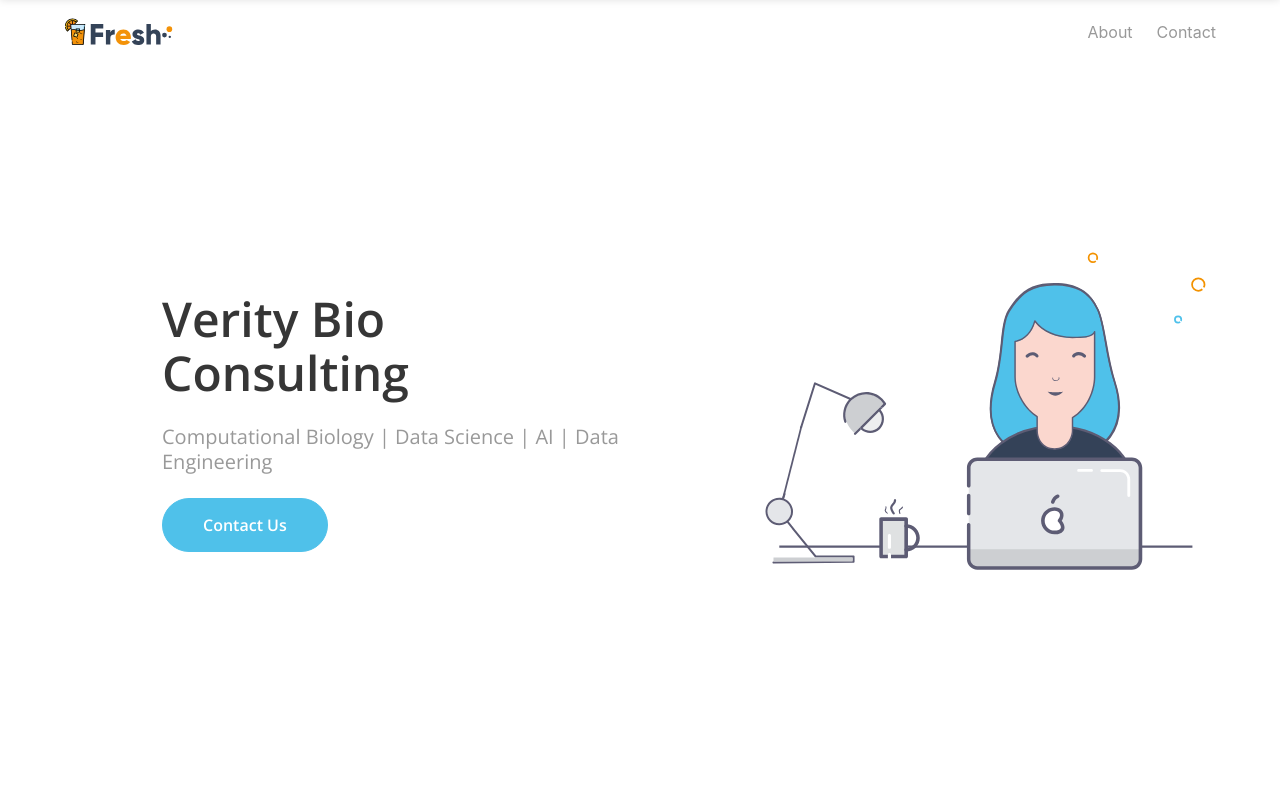
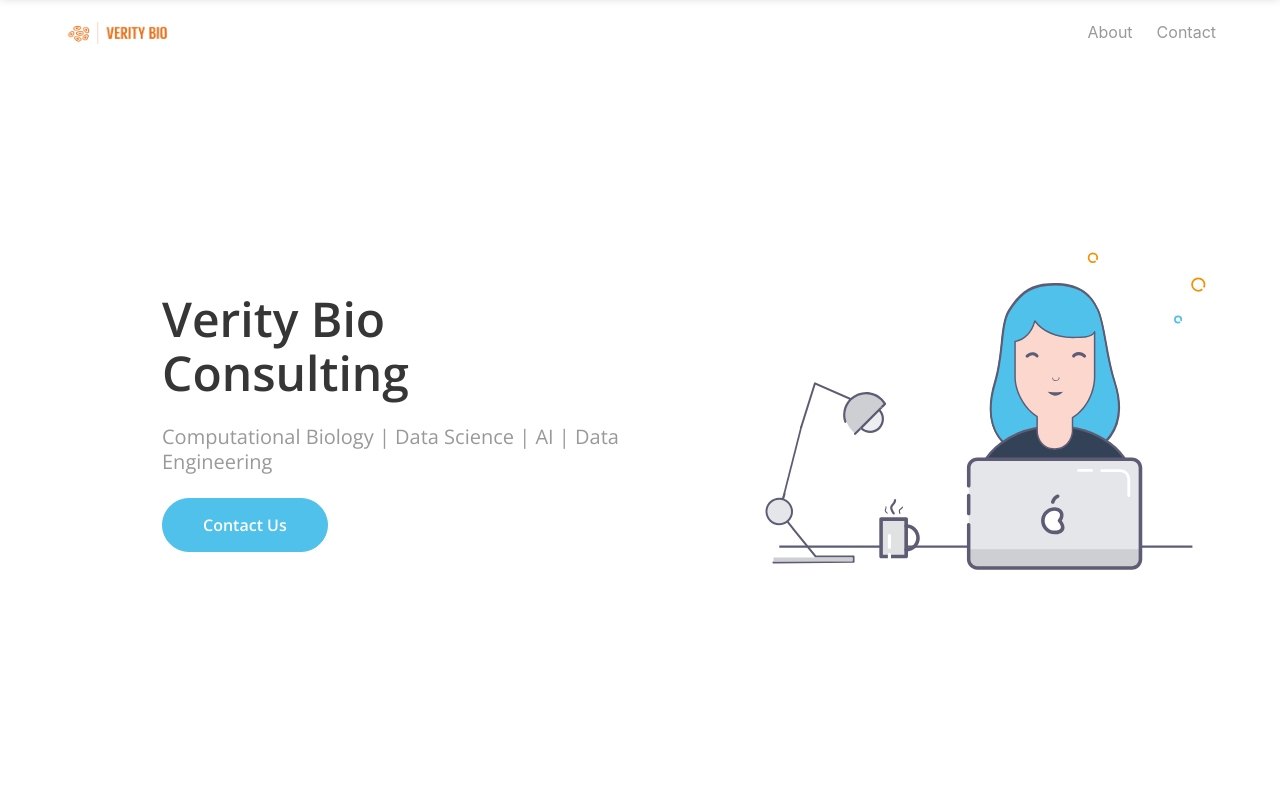
Before and after one commit to veritybio/Veritybio.github.io, a plain HTML site: page index.html in a window 1280 px wide. Shown: the top 800 px of the page. Drawn offline with nearby package versions, Linux system fonts and the light colour scheme.

Commit message:
updated images

```diff
--- a/index.html
+++ b/index.html
@@ -17,7 +17,7 @@
 <meta http-equiv="x-ua-compatible" content="ie=edge">
     <title>Verity.bio</title>
 
-<link rel="icon" type="image/png" href="/images/favicon.png" />
+<link rel="icon" type="image/png" href="/images/small.png" />
 <link href="https://fonts.googleapis.com/css?family=Open&#43;Sans:400,600" rel="stylesheet">
 <link rel="stylesheet" type="text/css" href="/css/style.min.7a984355ea0371a845ca84dd9356e5caf3fc628ad4553524aa9a665b79c54d29.css" integrity="sha256-ephDVeoDcahFyoTdk1blyvP8YorUVTUkqppmW3nFTSk=">
 <link rel="stylesheet" type="text/css" href="/css/icons.css">
@@ -40,7 +40,7 @@
   <div class="container">
     <div class="navbar-brand">
       <a class="navbar-item" href="/">
-        <img src="/images/logos/fresh.svg" alt="" width="112" height="28">
+        <img src="/images/logos/small.png" alt="" width="112" height="28">
       </a>
 
       <a role="button" class="navbar-burger" aria-label="menu" aria-expanded="false" data-target="navbar-menu">
```
Also changed, not shown: images/logos/small.png (added), images/small.png (added), 3 other files.
